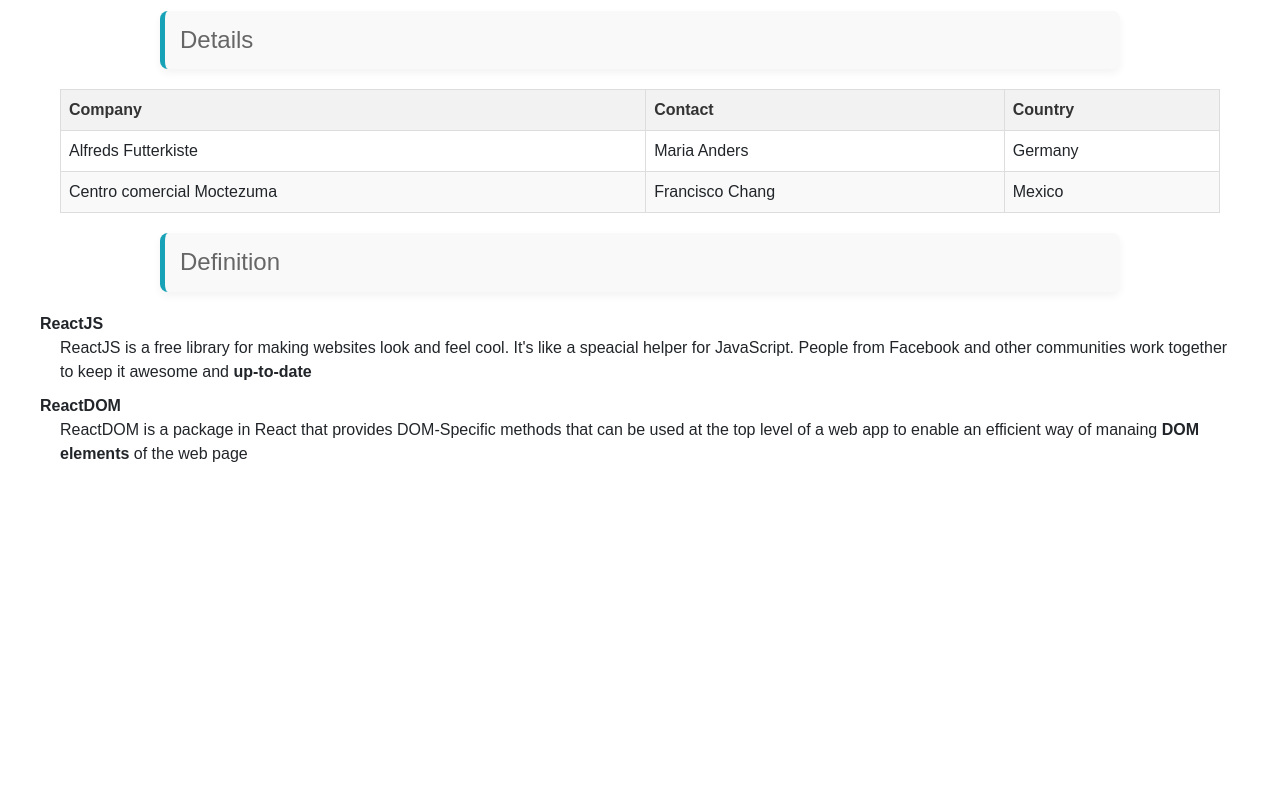
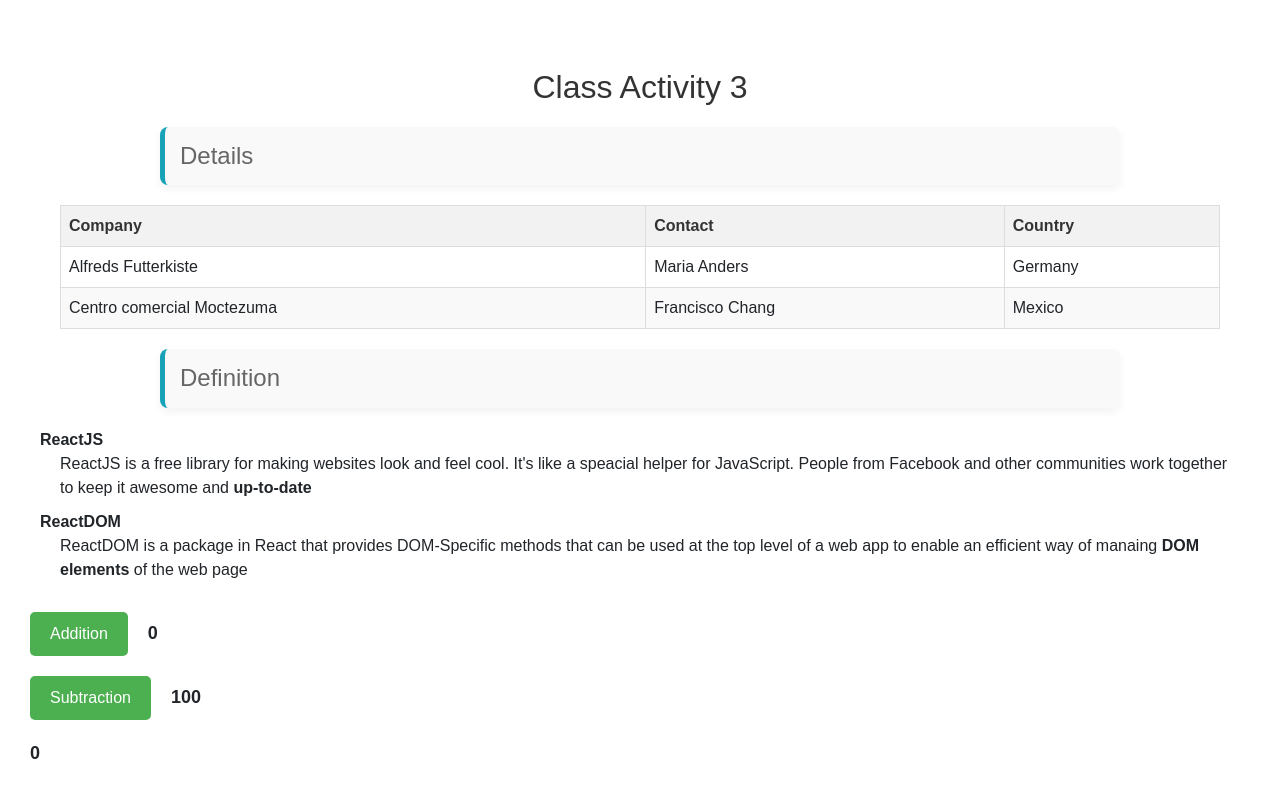
Before and after one commit to PriyanshK09/K22JA-ReactJS, a React (Create React App) app in the folder first/: page / in a window 1280 px wide. Shown: the part 1240-2037 px from the top of the page. Before the commit the page ends 1726 px from the top, so only its background shows below. Built offline with nearby package versions, Linux system fonts and the light colour scheme.

Commit message:
refactor: Update JS-Class5.html to include React Components and add JS-Class6.html for useMemo hook usage

```diff
--- /dev/null
+++ b/first/src/components/Usememo.css
@@ -0,0 +1,25 @@
+button {
+    padding: 10px 20px;
+    margin: 10px;
+    background-color: #4CAF50;
+    color: white;
+    border: none;
+    border-radius: 5px;
+    cursor: pointer;
+    font-size: 16px;
+}
+
+button:hover {
+    background-color: #45a049;
+}
+
+span {
+    display: inline-block;
+    margin: 10px;
+    font-size: 18px;
+    font-weight: bold;
+}
+
+br {
+    margin-bottom: 20px;
+}
--- /dev/null
+++ b/first/src/components/Usememo.jsx
@@ -0,0 +1,28 @@
+import React, { useState, useMemo } from 'react';
+import './Usememo.css';
+
+function Usememo() {
+    const [add, setAdd] = useState(0);
+    const [sub, setSub] = useState(100);
+
+    const multiply = useMemo(() => {
+        console.log("Multiplication");
+        let result = add * 5;
+        for (let i = 0; i < 1000000000; i++) {} // Deliberate loop to slow down execution
+        return result;
+    }, [add]);
+
+    return (
+        <>
+            <button onClick={() => setAdd(add + 1)}>Addition</button>
+            <span>{add}</span>
+            <br />
+            <button onClick={() => setSub(sub - 1)}>Subtraction</button>
+            <span>{sub}</span>
+            <br />
+            <span>{multiply}</span>
+        </>
+    );
+}
+
+export default Usememo;
--- a/first/src/index.js
+++ b/first/src/index.js
@@ -6,6 +6,7 @@
 import Bootstrap from './Bootstrap';
 import 'bootstrap/dist/css/bootstrap.min.css';
 import ClassAct from './ClassAct';
+import Usememo from './components/Usememo';
 import './index.css';
 
 // ReactDOM.render(<div>
@@ -42,6 +43,7 @@
     <Propvalidation />
     <Bootstrap />
     <ClassAct />
+    <Usememo />
 
   </>,
   document.getElementById('root')
```
Also changed, not shown: 2 other files (tests, documents, lock files or other folders).
